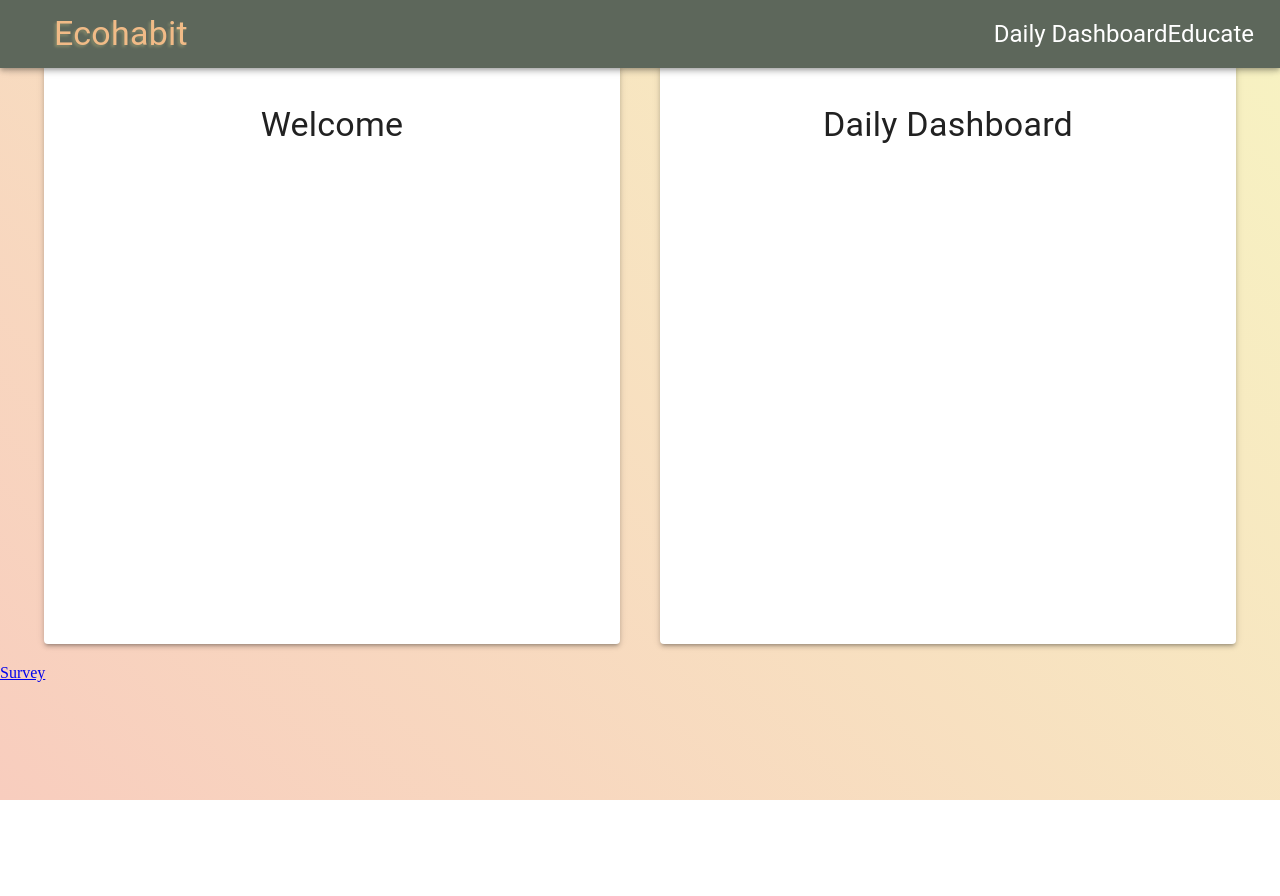
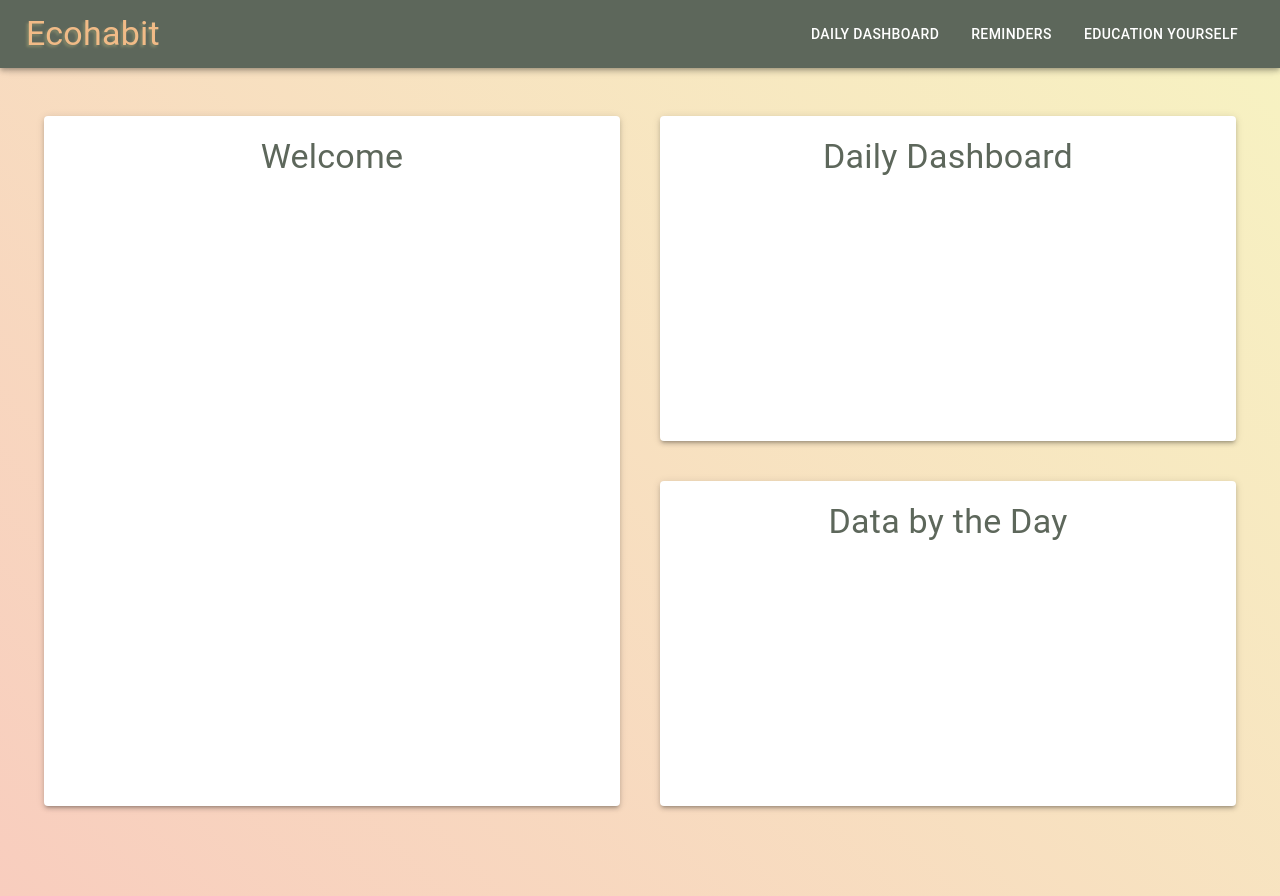
Before and after one commit to jayjscotto/ecohabit, a React (Create React App) app in the folder client/: page / in a window 1280 px wide. Before the commit the page ends 800 px from the top, so only its background shows below. Built offline with nearby package versions, Linux system fonts and the light colour scheme; no server answers.

Commit message:
organized the Daily page with the grid

```diff
--- a/client/src/App.js
+++ b/client/src/App.js
@@ -1,11 +1,13 @@
 import React, { Component } from 'react';
 import axios from 'axios';
 import Daily from './Pages/Daily';
+import Account from './Pages/Account';
 import Appbar from './Components/Appbar';
 import { Link } from 'react-router-dom';
 import Tabs from './Components/Tabs';
 import IntakeSurvey from './Pages/IntakeSurvey';
 import Title from './Components/Title';
+import { BrowserRouter as Router, Route } from 'react-router-dom';
 
 class App extends Component {
 	constructor(props) {
@@ -40,22 +42,7 @@ class App extends Component {
 		return (
 			<div className="container">
 				<Appbar logout={this.logout}/>
-
-					<Link to="/" component={Daily}>
-						Daily
-					</Link>
-					<Link to="/survey">
-						Survey
-					</Link>
-
-				{/* <Route path="/" component={Daily} />
-						<Link to="/survey" component={IntakeSurvey}>
-							About
-						</Link>
-						<Route path="/title" component={Title} /> */}
-				{/* <Route path='/reminders' component={Reminders} />
-					<Route path='/account-info' component={Account} /> */}
-				{/* <Tabs /> */}
+				<Daily />
 			</div>
 		);
 	}
--- a/client/src/Components/Appbar.js
+++ b/client/src/Components/Appbar.js
@@ -1,6 +1,7 @@
 import React from 'react';
 import { makeStyles } from '@material-ui/core/styles';
-import { AppBar, Toolbar, Typography, Button, IconButton } from '@material-ui/core';
+import { AppBar, Toolbar, Typography, Button, IconButton, Link,  } from '@material-ui/core';
+import Daily from '../Pages/Daily';
 // import MenuIcon from '@material-ui/icons/Menu';
 
 const useStyles = makeStyles(theme => ({
@@ -27,18 +28,10 @@ export default function ButtonAppBar(props) {
   return (
       <AppBar className={classes.bar}>
         <Toolbar>
-          <IconButton edge="start" className={classes.menuButton} color="inherit" aria-label="menu">
-            {/* <MenuIcon /> */}
-          </IconButton>
-          <Typography variant="h4" className={classes.title}>
-            Ecohabit
-          </Typography>
-          <Typography variant="h5">
-            Daily Dashboard
-          </Typography>
-          <Typography variant="h5">
-            Educate
-          </Typography>
+          <Typography variant="h4" className={classes.title}>Ecohabit</Typography>
+          <Button color="inherit" variant='h6'>Daily Dashboard</Button>
+          <Button color="inherit" variant='h6'>Reminders</Button>
+          <Button color="inherit" variant='h6'>Education Yourself</Button>
           {localStorage.getItem('jwtToken') && (
             <Button color="inherit" onClick={props.logout}>Logout</Button>
 					)}
--- a/client/src/Components/LeftPane.js
+++ b/client/src/Components/LeftPane.js
@@ -3,16 +3,14 @@ import { Grid, Paper, Typography } from '@material-ui/core';
 
 function LeftPane(props) {
     return (
+        <Grid container sm={6}>
             <Grid item sm>
                 <Paper elevation={3} style={props.style} >
                     <Typography variant="h4">
                         Welcome
                     </Typography>
-                <Typography variant="body1">
-                </Typography>
-                <Typography variant="body1">
-                </Typography>
                 </Paper>
+            </Grid>
         </Grid>
     )
 }
--- a/client/src/Components/RightPane.js
+++ b/client/src/Components/RightPane.js
@@ -1,21 +1,32 @@
-import React, { Component } from 'react';
+import React, { Component, Fragment } from 'react';
+import { makeStyles, ThemeProvider } from '@material-ui/core/styles';
 import { Grid, Paper, Typography } from '@material-ui/core';
 
+// const useStyles = makeStyles(theme => {
+//     paper: {
+//         padding: theme.spacing(1)
+//     }
+// })
+
 function RightPane(props) {
+    // const classes = useStyles();
+
     return (
-        <Grid item sm>
+        <Grid container sm={6} >
+            <Grid item sm={12}>
                 <Paper elevation={3} style={props.style}>
                     <Typography variant="h4">
                         Daily Dashboard
                     </Typography>
-                <Typography variant="body1">
+                </Paper>
+            </Grid>
+            <Grid item sm={12}>
+                <Paper elevation={3} style={props.style}>
+                    <Typography variant="h4">
+                        Data by the Day
                     </Typography>
-                <Typography variant="body1">
-                </Typography>
-                <Typography variant="body1">
-                </Typography>
-
                 </Paper>
+            </Grid>
         </Grid>
     )
 }
--- a/client/src/Pages/Account.js
+++ b/client/src/Pages/Account.js
@@ -0,0 +1,9 @@
+import React from 'react';
+
+function Account() {
+    return (
+        <h1>This is the account page.</h1>
+    )
+}
+
+export default Account;
--- a/client/src/Pages/Daily.js
+++ b/client/src/Pages/Daily.js
@@ -4,24 +4,30 @@ import LeftPane from '../Components/LeftPane';
 import RightPane from '../Components/RightPane';
 
 const style = {
-	pane: {
-		height: '500px',
+	leftpane: {
+		color: '#5D675B',
+		height: '650px',
 		margin: '20px',
 		textAlign: 'center',
 		fontFamily: 'inherit',
-		padding: '40px',
-		color: 'FBFEF9',
-		marginTop: '4em',
-		// marginBottom: '4em'
+		padding: '20px',
+	},
+	rightpane: {
+		color: '#5D675B',
+		height: '285px',
+		margin: '20px',
+		textAlign: 'center',
+		fontFamily: 'inherit',
+		padding: '20px',
 	}
 }
 
 function Daily(props) {
     return (
-        <Container>
+        <Container style={{ marginTop: '6em' }}>
             <Grid container>
-                <LeftPane style={style.pane} />
-                <RightPane style={style.pane} />
+                <LeftPane style={style.leftpane} />
+                <RightPane style={style.rightpane} />
             </Grid>
         </Container>
     )
```
Also changed, not shown: client/src/components/Login.js (+10 -6 lines). Lines whose indentation alone changed are shown as unchanged.
